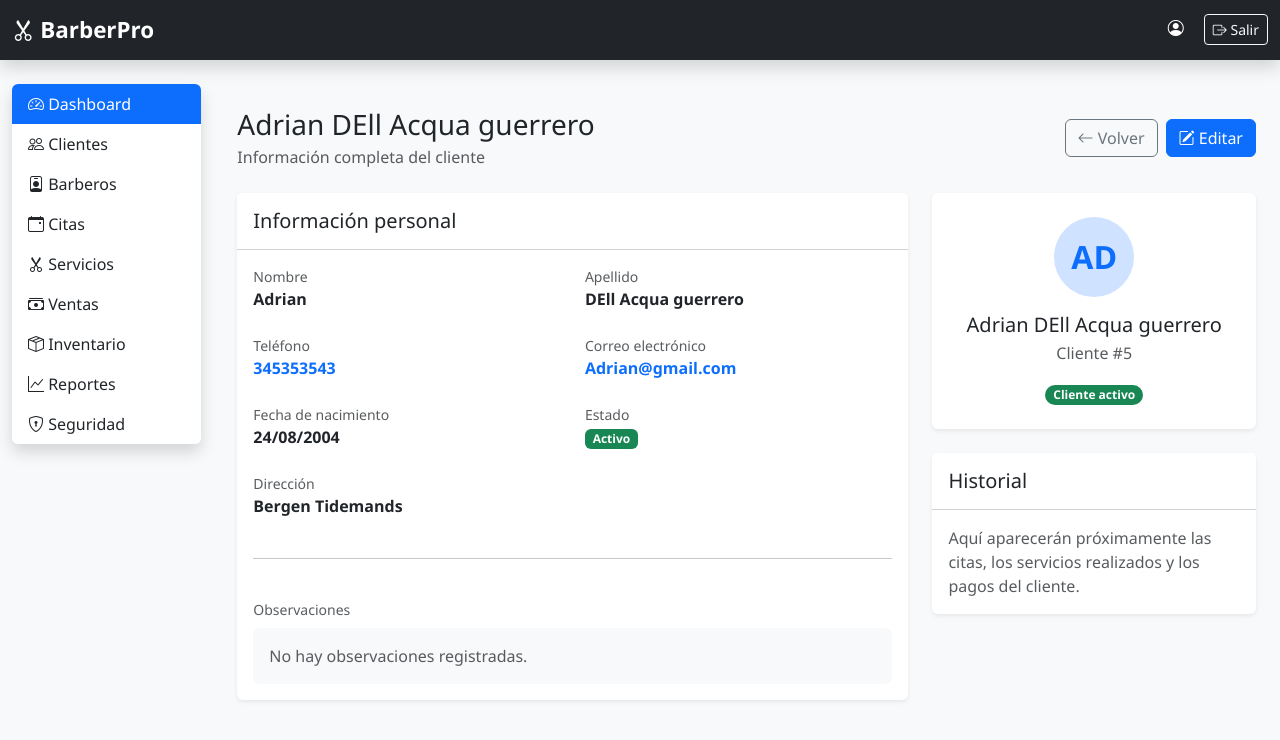
After one commit to ldelacua/oconnor-barber-shop, a Django app: page /clientes/5/ in a window 1280 px wide. The commit adds this page. Shown: the top 740 px of the page. Run offline with Django 5.2, Linux system fonts and the light colour scheme; a user stored in the database is signed in; data comes from the database, SQL or seed files in the repository; both versions use the stored data as it was after the commit.

Commit message:
Módulo de clientes finalizado

```diff
--- /dev/null
+++ b/clientes/templates/clientes/detalle.html
@@ -0,0 +1,229 @@
+{% extends "base.html" %}
+
+{% block title %}
+Detalle del cliente
+{% endblock %}
+
+{% block content %}
+<div class="container-fluid py-4">
+
+    <div class="d-flex flex-column flex-md-row justify-content-between align-items-md-center gap-3 mb-4">
+        <div>
+            <h1 class="h3 mb-1">
+                {{ cliente.nombre }} {{ cliente.apellido }}
+            </h1>
+
+            <p class="text-muted mb-0">
+                Información completa del cliente
+            </p>
+        </div>
+
+        <div class="d-flex gap-2">
+            <a
+                href="{% url 'clientes:lista_clientes' %}"
+                class="btn btn-outline-secondary"
+            >
+                <i class="bi bi-arrow-left"></i>
+                Volver
+            </a>
+
+            <a
+                href="{% url 'clientes:editar_cliente' cliente.pk %}"
+                class="btn btn-primary"
+            >
+                <i class="bi bi-pencil-square"></i>
+                Editar
+            </a>
+        </div>
+    </div>
+
+    <div class="row g-4">
+
+        <!-- Información personal -->
+        <div class="col-lg-8">
+            <div class="card shadow-sm border-0 h-100">
+                <div class="card-header bg-white py-3">
+                    <h2 class="h5 mb-0">
+                        Información personal
+                    </h2>
+                </div>
+
+                <div class="card-body">
+                    <div class="row g-4">
+
+                        <div class="col-md-6">
+                            <small class="text-muted d-block">
+                                Nombre
+                            </small>
+
+                            <span class="fw-semibold">
+                                {{ cliente.nombre|default:"No registrado" }}
+                            </span>
+                        </div>
+
+                        <div class="col-md-6">
+                            <small class="text-muted d-block">
+                                Apellido
+                            </small>
+
+                            <span class="fw-semibold">
+                                {{ cliente.apellido|default:"No registrado" }}
+                            </span>
+                        </div>
+
+                        <div class="col-md-6">
+                            <small class="text-muted d-block">
+                                Teléfono
+                            </small>
+
+                            {% if cliente.telefono %}
+                                <a
+                                    href="tel:{{ cliente.telefono }}"
+                                    class="text-decoration-none fw-semibold"
+                                >
+                                    {{ cliente.telefono }}
+                                </a>
+                            {% else %}
+                                <span class="text-muted">No registrado</span>
+                            {% endif %}
+                        </div>
+
+                        <div class="col-md-6">
+                            <small class="text-muted d-block">
+                                Correo electrónico
+                            </small>
+
+                            {% if cliente.email %}
+                                <a
+                                    href="mailto:{{ cliente.email }}"
+                                    class="text-decoration-none fw-semibold"
+                                >
+                                    {{ cliente.email }}
+                                </a>
+                            {% else %}
+                                <span class="text-muted">No registrado</span>
+                            {% endif %}
+                        </div>
+
+                        <div class="col-md-6">
+                            <small class="text-muted d-block">
+                                Fecha de nacimiento
+                            </small>
+
+                            {% if cliente.fecha_nacimiento %}
+                                <span class="fw-semibold">
+                                    {{ cliente.fecha_nacimiento|date:"d/m/Y" }}
+                                </span>
+                            {% else %}
+                                <span class="text-muted">No registrada</span>
+                            {% endif %}
+                        </div>
+
+                        <div class="col-md-6">
+                            <small class="text-muted d-block">
+                                Estado
+                            </small>
+
+                            {% if cliente.activo %}
+                                <span class="badge text-bg-success">
+                                    Activo
+                                </span>
+                            {% else %}
+                                <span class="badge text-bg-secondary">
+                                    Inactivo
+                                </span>
+                            {% endif %}
+                        </div>
+
+                        <div class="col-12">
+                            <small class="text-muted d-block">
+                                Dirección
+                            </small>
+
+                            {% if cliente.direccion %}
+                                <span class="fw-semibold">
+                                    {{ cliente.direccion }}
+                                </span>
+                            {% else %}
+                                <span class="text-muted">No registrada</span>
+                            {% endif %}
+                        </div>
+
+                        <div class="col-12">
+                            <hr>
+                        </div>
+
+                        <div class="col-12">
+                            <small class="text-muted d-block mb-2">
+                                Observaciones
+                            </small>
+
+                            {% if cliente.observaciones %}
+                                <div class="bg-light rounded p-3">
+                                    {{ cliente.observaciones|linebreaksbr }}
+                                </div>
+                            {% else %}
+                                <div class="bg-light rounded p-3 text-muted">
+                                    No hay observaciones registradas.
+                                </div>
+                            {% endif %}
+                        </div>
+
+                    </div>
+                </div>
+            </div>
+        </div>
+
+        <!-- Resumen lateral -->
+        <div class="col-lg-4">
+            <div class="card shadow-sm border-0 mb-4">
+                <div class="card-body text-center py-4">
+
+                    <div
+                        class="rounded-circle bg-primary-subtle text-primary d-inline-flex align-items-center justify-content-center mb-3"
+                        style="width: 80px; height: 80px;"
+                    >
+                        <span class="fs-2 fw-bold">
+                            {{ cliente.nombre|first|upper }}{{ cliente.apellido|first|upper }}
+                        </span>
+                    </div>
+
+                    <h2 class="h5 mb-1">
+                        {{ cliente.nombre }} {{ cliente.apellido }}
+                    </h2>
+
+                    <p class="text-muted mb-3">
+                        Cliente #{{ cliente.pk }}
+                    </p>
+
+                    {% if cliente.activo %}
+                        <span class="badge rounded-pill text-bg-success">
+                            Cliente activo
+                        </span>
+                    {% else %}
+                        <span class="badge rounded-pill text-bg-secondary">
+                            Cliente inactivo
+                        </span>
+                    {% endif %}
+                </div>
+            </div>
+
+            <div class="card shadow-sm border-0">
+                <div class="card-header bg-white py-3">
+                    <h2 class="h5 mb-0">
+                        Historial
+                    </h2>
+                </div>
+
+                <div class="card-body">
+                    <p class="text-muted mb-0">
+                        Aquí aparecerán próximamente las citas, los servicios
+                        realizados y los pagos del cliente.
+                    </p>
+                </div>
+            </div>
+        </div>
+
+    </div>
+</div>
+{% endblock %}
--- a/clientes/urls.py
+++ b/clientes/urls.py
@@ -3,10 +3,11 @@
 from django.urls import path
 
 from . import views
-
+app_name = "clientes"
 
 urlpatterns = [
     path("", views.lista_clientes, name="lista_clientes"),
     path("nuevo/", views.crear_cliente, name="crear_cliente"),
+    path("<int:pk>/", views.detalle_cliente, name="detalle_cliente"),
     path("<int:pk>/editar/", views.editar_cliente, name="editar_cliente"),
 ]
--- a/clientes/views.py
+++ b/clientes/views.py
@@ -38,20 +38,38 @@ def lista_clientes(request):
 
 
 @login_required
+def detalle_cliente(request, pk):
+    cliente = get_object_or_404(Cliente, pk=pk)
+
+    return render(
+        request,
+        "clientes/detalle.html",
+        {
+            "cliente": cliente,
+        },
+    )
+
+
+@login_required
 def crear_cliente(request):
     if request.method == "POST":
         formulario = ClienteForm(request.POST)
 
         if formulario.is_valid():
             formulario.save()
-            return redirect("lista_clientes")
+            return redirect("clientes:lista_clientes")
     else:
         formulario = ClienteForm()
 
     return render(
         request,
         "clientes/formulario.html",
-        {"formulario": formulario},
+        {
+            "formulario": formulario,
+            "titulo": "Nuevo cliente",
+            "descripcion": "Registra la información del cliente.",
+            "texto_boton": "Guardar cliente",
+        },
     )
 
 
@@ -67,7 +85,7 @@ def editar_cliente(request, pk):
 
         if formulario.is_valid():
             formulario.save()
-            return redirect("lista_clientes")
+            return redirect("clientes:lista_clientes")
     else:
         formulario = ClienteForm(instance=cliente)
 
@@ -77,6 +95,8 @@ def editar_cliente(request, pk):
         {
             "formulario": formulario,
             "cliente": cliente,
-            "editar": True,
+            "titulo": "Editar cliente",
+            "descripcion": "Actualiza la información del cliente.",
+            "texto_boton": "Guardar cambios",
         },
     )
--- a/usrl.py
+++ b/usrl.py
@@ -3,5 +3,5 @@ from django.urls import include, path
 
 urlpatterns = [
     path("admin/", admin.site.urls),
-    path("", include("autenticacion.urls")),
+    path("clientes/", include("clientes.urls")),
 ]
```
Also changed, not shown: clientes/templates/clientes/editar.html (added, +229 -0 lines), clientes/templates/clientes/formulario.html (+86 -15 lines), clientes/templates/clientes/lista.html (+45 -24 lines), db.sqlite3.
